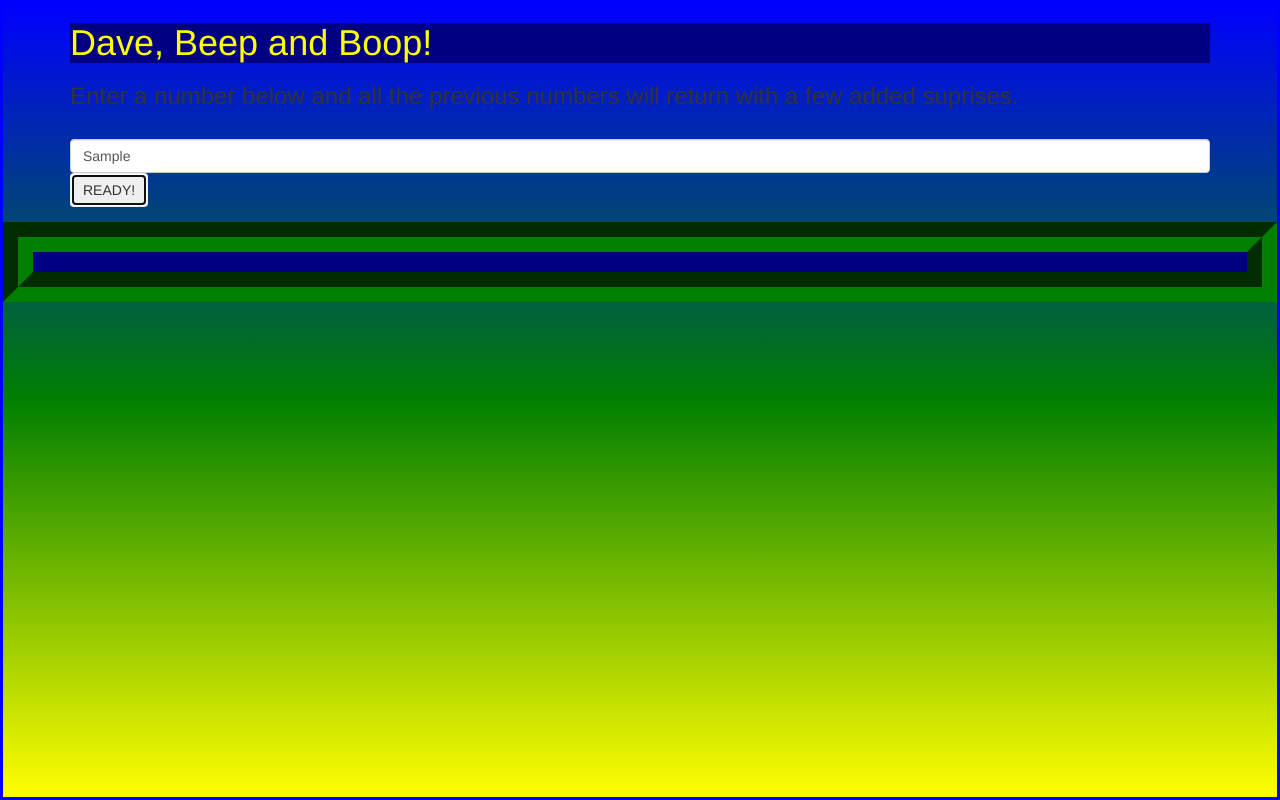
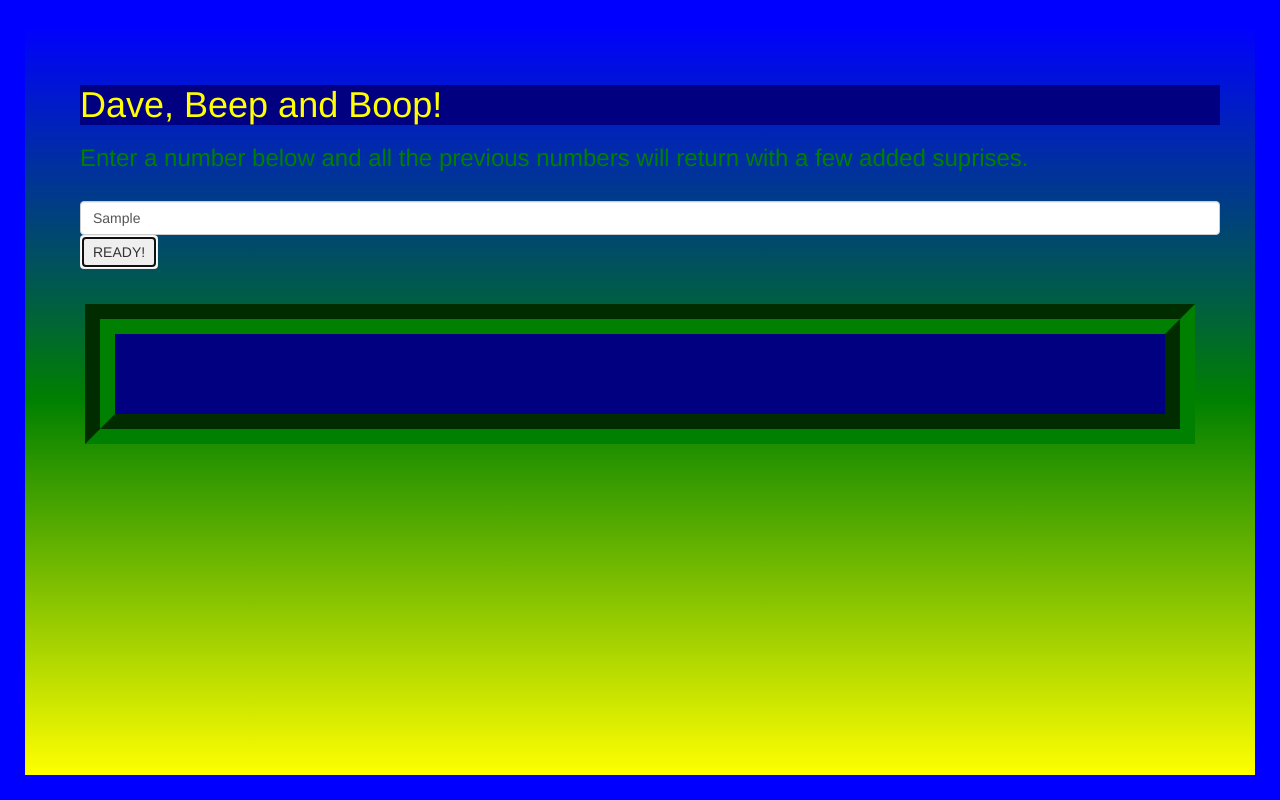
Before and after one commit to lioness3/code-review-3, a plain HTML site: page index.html in a window 1280 px wide. Both pictures are taken after typing "Sample" into the empty fields and a click on the button "READY!". Drawn offline with Linux system fonts and the light colour scheme.

Commit message:
toggle view

```diff
--- a/css/styles.css
+++ b/css/styles.css
@@ -1,8 +1,7 @@
 html {
   min-height: 100%;
-  border:solid blue;
-  border-radius: 25%
-  padding: 40%;
+  border:solid blue 25px;
+  padding: 40px;
 }
 body{
   background-image:linear-gradient(blue,green,yellow);
@@ -12,10 +11,15 @@ h1{
   background-color: navy;
   color: yellow;
 }
+h3{
+  color: green;
+}
 .visualDisplay {
   display: none;
+  margin:20px;
   background-color: navy;
   color: yellow;
   border: solid green 30px;
   border-style: groove;
+  padding: 30px;
 }
--- a/js/scripts.js
+++ b/js/scripts.js
@@ -4,14 +4,15 @@ $(document).ready(function(){
   $(".form-group").submit(function(event){
     $(".visualDisplay").toggle();
 
+
+
     event.preventDefault();
     var inputValue = $("input#userInput").val();
-    var returnDisplay = [];
 
 
 
 //business Logic
-
+    var returnDisplay = [];
     for (var index=0;index < parseInt(inputValue)+1;index++){
       var newString = index.toString();
       if (newString.includes("3")){
@@ -24,6 +25,8 @@ $(document).ready(function(){
         returnDisplay.push(index);
       }
     }
-    document.getElementById("visual").innerHTML = returnDisplay.join(", ")
+
+    document.getElementById("visual").innerHTML = returnDisplay.join(", ");
+
   });
 });
```
Also changed, not shown: 1 other file.
